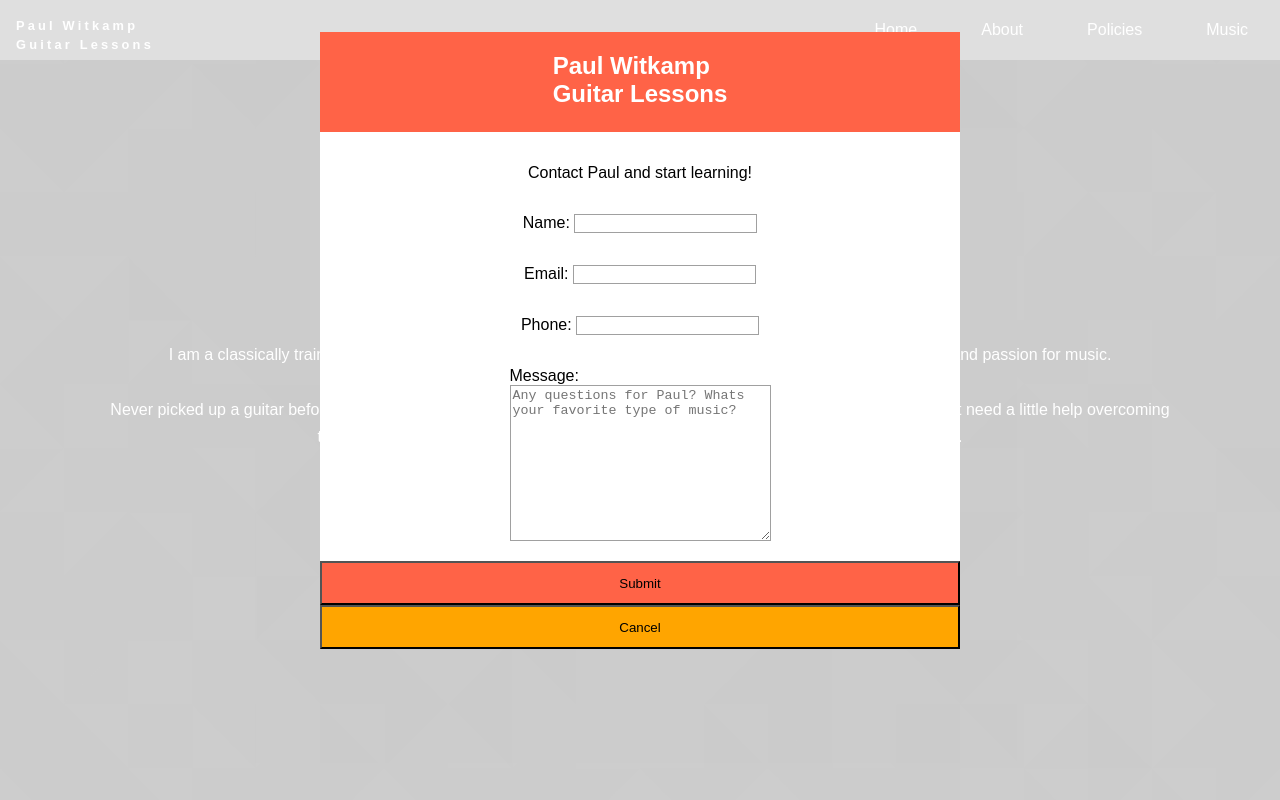
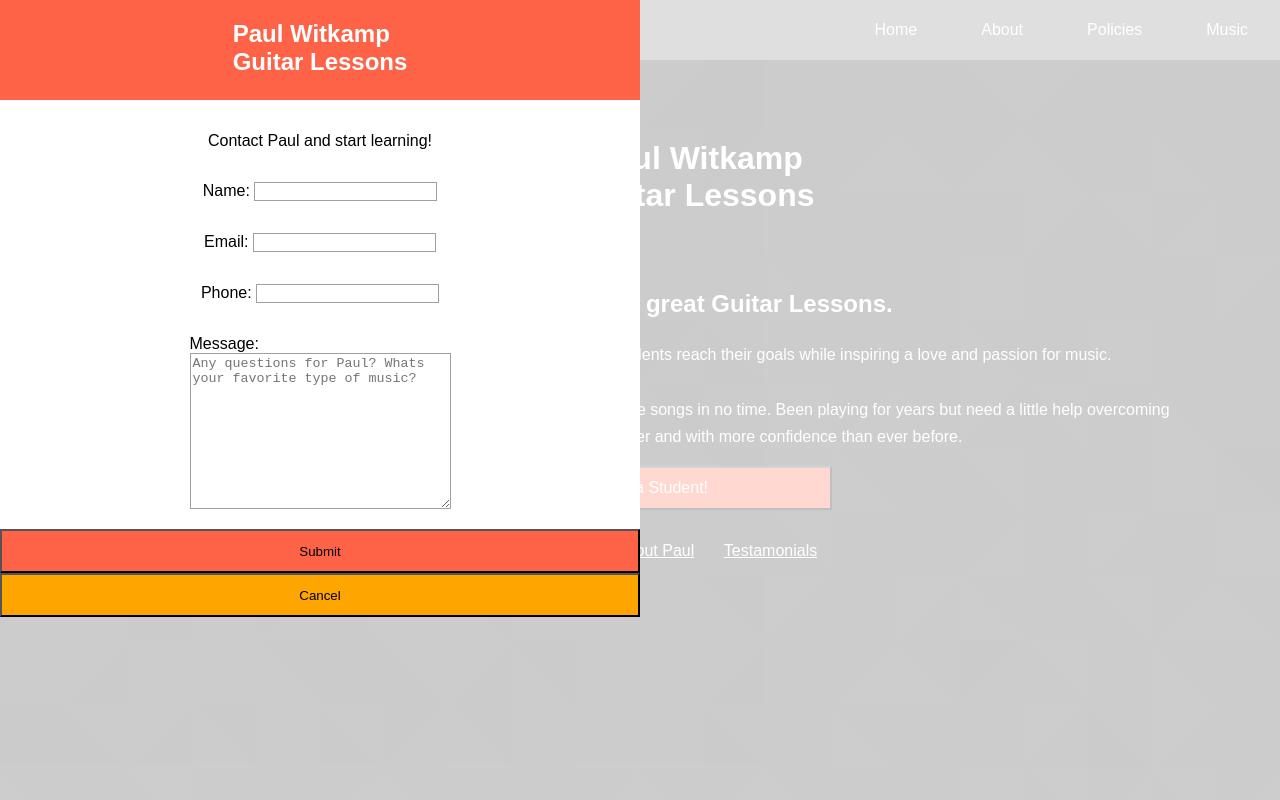
Before and after one commit to GuitarOTronic/paulsSite, a React (Create React App) app: page / in a window 1280 px wide. Both pictures are taken after a click on the button "Become a Student!". Shown: the top 800 px of the page. Built offline with nearby package versions, Linux system fonts and the light colour scheme.

Commit message:
fixing modalsyles

```diff
--- a/src/components/home/home.js
+++ b/src/components/home/home.js
@@ -50,7 +50,10 @@ class Home extends Component{
           contentLabel="Sign up to be a student"
           onRequestClose={ this.toggleModal }
           className='becomeStudentForm'
-          overflow= 'scroll'
+          style={{
+            overflow: 'scroll',
+            height:'500px'
+          }}
         >
           <div className='becomeStudentFormContainer'>
             <div className='becomeStudentFormBanner'>
--- a/src/css/home.css
+++ b/src/css/home.css
@@ -51,9 +51,9 @@
   color:tomato;
   background-color: #fff;
 
-  max-width: 80vw;
+  /* max-width: 80vw; */
   /* padding:2rem; */
-  margin:2rem auto;
+  /* margin:2rem auto; */
 }
 
 .becomeStudentBtnContainer a{
```
